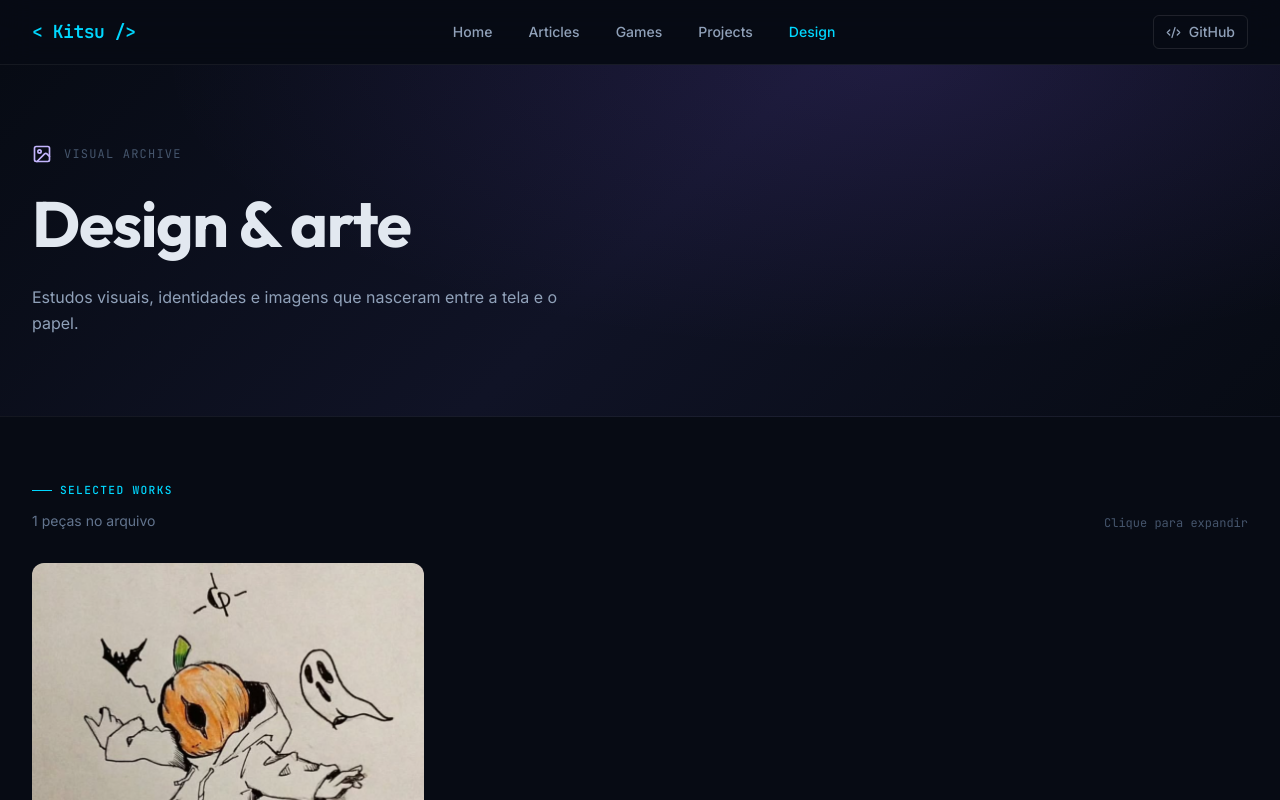
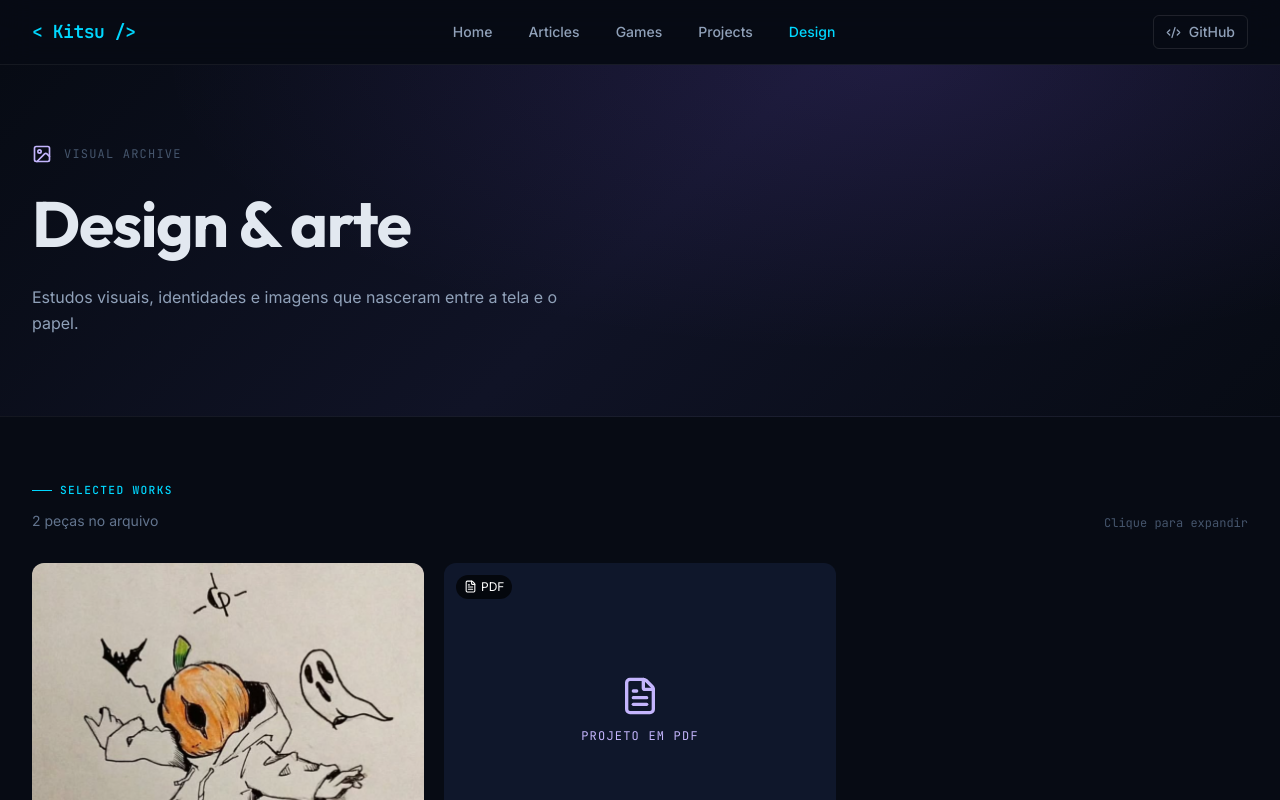
Before and after one commit to Kitsu42/Portfolio, a React (Vite) app: page /design in a window 1280 px wide. Shown: the top 800 px of the page. Built offline with nearby package versions, Linux system fonts and the light colour scheme; the HTML template or start-up script is replaced by a standard one.

Commit message:
Tentando adicionar a opção de PDFs no design

```diff
--- a/src/data/design.ts
+++ b/src/data/design.ts
@@ -3,7 +3,8 @@ export interface DesignWork {
   title: string;
   category: string;
   description: string;
-  image: string;
+  images: string[];
+  pdf?: string;
 }
 
 export const designWorks: DesignWork[] = [
@@ -12,6 +13,14 @@ export const designWorks: DesignWork[] = [
     title: 'little girl with a pumpkin head',
     category: 'Desenho manual',
     description: 'Um desenho feito a mão colocado simplesmente para começar a subir minhas artes mesmo aqui.',
-    image: '/img/Design/little-girl-with-a-pumpkin-head.jpeg',
+    images: ['/img/Design/little-girl-with-a-pumpkin-head.jpeg'],
+  },
+  {
+    id: 'exemple-pdf',
+    title: 'Exemplo em PDF',
+    category: 'Projeto de exemplo',
+    description: 'Projeto de exemplo para testar a visualização de PDFs.',
+    images: [],
+    pdf: '/img/Design/Exemple-PDF.pdf',
   },
 ];
--- a/src/pages/Design.tsx
+++ b/src/pages/Design.tsx
@@ -1,5 +1,5 @@
 import { useEffect, useState } from 'react';
-import { Image, Maximize2, X } from 'lucide-react';
+import { FileText, Image, Maximize2, X } from 'lucide-react';
 import { designWorks, type DesignWork } from '../data/design';
 
 export default function Design() {
@@ -63,18 +63,41 @@ export default function Design() {
               type="button"
               onClick={() => setSelectedWork(work)}
               className="group relative block w-full overflow-hidden rounded-xl text-left break-inside-avoid mb-5 cursor-zoom-in focus:outline-none focus-visible:ring-2 focus-visible:ring-[#00D8FF]"
-              aria-label={`Expandir ${work.title}`}
+              aria-label={`Abrir projeto ${work.title}`}
             >
-              <img
-                src={work.image}
-                alt={work.title}
-                className="block w-full h-auto transition-transform duration-500 group-hover:scale-[1.03]"
-                loading="lazy"
-              />
+              {work.images.length > 0 ? (
+                <img
+                  src={work.images[0]}
+                  alt={work.title}
+                  className="block w-full h-auto transition-transform duration-500 group-hover:scale-[1.03]"
+                  loading="lazy"
+                />
+              ) : (
+                <div className="flex aspect-[4/3] flex-col items-center justify-center gap-3 bg-slate-900 text-[#C4B5FD]">
+                  <FileText size={40} />
+                  <span className="font-mono text-xs uppercase tracking-widest">Projeto em PDF</span>
+                </div>
+              )}
+              {(work.images.length > 1 || work.pdf) && (
+                <div className="absolute top-3 left-3 flex gap-2">
+                  {work.images.length > 1 && (
+                    <span className="flex items-center gap-1 rounded-full bg-black/70 px-2 py-1 text-xs text-white">
+                      <Image size={13} />
+                      {work.images.length}
+                    </span>
+                  )}
+                  {work.pdf && (
+                    <span className="flex items-center gap-1 rounded-full bg-black/70 px-2 py-1 text-xs text-white">
+                      <FileText size={13} />
+                      PDF
+                    </span>
+                  )}
+                </div>
+              )}
               <div className="absolute inset-0 flex flex-col justify-end p-5 opacity-0 group-hover:opacity-100 group-focus-visible:opacity-100 transition-opacity" style={{ background: 'linear-gradient(to top, rgba(7,11,20,0.92), transparent 58%)' }}>
                 <span className="text-[0.65rem] font-mono uppercase tracking-widest text-[#C4B5FD] mb-1">{work.category}</span>
                 <span className="font-display text-xl font-semibold text-white">{work.title}</span>
-                <Maximize2 size={16} className="absolute top-4 right-4 text-white/80" />
+                <Maximize2 size={16} className="absolute bottom-5 right-5 text-white/80" />
               </div>
             </button>
           ))}
@@ -94,16 +117,43 @@ export default function Design() {
             type="button"
             onClick={() => setSelectedWork(null)}
             className="absolute top-5 right-5 p-2 text-slate-400 hover:text-white transition-colors"
-            aria-label="Fechar imagem expandida"
+            aria-label="Fechar projeto"
           >
             <X size={26} />
           </button>
-          <div className="relative max-h-full max-w-5xl" onClick={event => event.stopPropagation()}>
-            <img src={selectedWork.image} alt={selectedWork.title} className="max-h-[82vh] max-w-full object-contain rounded-lg shadow-2xl" />
+          <div className="relative max-h-full w-full max-w-5xl overflow-y-auto" onClick={event => event.stopPropagation()}>
             <div className="pt-4">
               <p className="text-xs font-mono uppercase tracking-widest text-[#C4B5FD] mb-1">{selectedWork.category}</p>
               <h2 className="font-display text-2xl font-semibold text-white">{selectedWork.title}</h2>
               <p className="mt-1 text-sm text-slate-400">{selectedWork.description}</p>
+            </div>
+            <div className="mt-4 space-y-4">
+              {selectedWork.images.map((image, index) => (
+                <img
+                  key={`${image}-${index}`}
+                  src={image}
+                  alt={`${selectedWork.title}: imagem ${index + 1}`}
+                  className="max-h-[82vh] max-w-full rounded-lg object-contain shadow-2xl"
+                />
+              ))}
+              {selectedWork.pdf && (
+                <section aria-label={`PDF de ${selectedWork.title}`}>
+                  <iframe
+                    src={selectedWork.pdf}
+                    title={`PDF: ${selectedWork.title}`}
+                    className="h-[70vh] w-full rounded-lg bg-white"
+                  />
+                  <a
+                    href={selectedWork.pdf}
+                    target="_blank"
+                    rel="noreferrer"
+                    className="mt-2 inline-flex items-center gap-2 text-sm text-[#C4B5FD] hover:text-white"
+                  >
+                    <FileText size={16} />
+                    Abrir PDF em nova aba
+                  </a>
+                </section>
+              )}
             </div>
           </div>
         </div>
```
Also changed, not shown: 1 other file (tests, documents, lock files or other folders).
